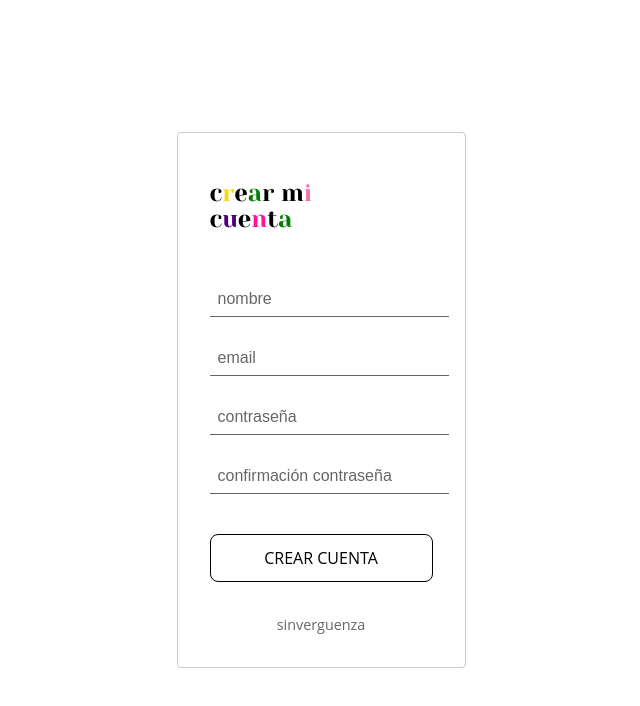
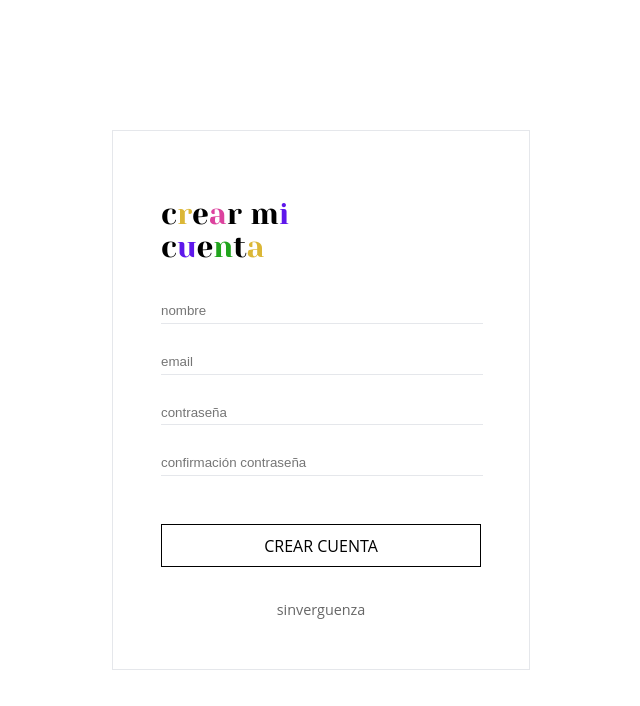
Before and after one commit to gestefania2/sinverguenza, a React (Vite) app: page /registro in a window 1280 px wide. Shown: the top 706 px of the page, without its empty margins (319-959 px from the left). Built offline with nearby package versions, Linux system fonts and the light colour scheme.

Commit message:
corregidos estilos de los formularios login y register

```diff
--- a/src/pages/auth/Login.css
+++ b/src/pages/auth/Login.css
@@ -19,6 +19,8 @@
     margin-bottom: 2rem;
     text-align: left;
     font-family: "Yeseva One";
+    font-size: 30px;
+
 }
 
 .form-container {
@@ -27,9 +29,6 @@
     gap: 1rem;
 }
 
-.input-container {
-    border-bottom: 1px solid #e5e7eb;
-}
 
 .form-container .generic-button{
     border-radius: 0px;
@@ -38,10 +37,11 @@
 
 .input-field {
     width: 100%;
-    padding-bottom: 0.5rem;
     padding-left:0;
     color: #4b5563;
     border: none;
+    padding-bottom: 0.3rem;
+
 }
 
 .input-field:focus {
@@ -50,44 +50,8 @@
 
 
 .footer {
-    margin-top: 1.5rem;
     text-align: center;
-    color: #4b5563;
-}
-
-/* Colores para las letras del título */
-.red {
-    color: #ef4444;
-}
-
-.yellow {
-    color: #eab308;
-}
-
-.blue {
-    color: #3b82f6;
-}
-
-.green {
-    color: #22c55e;
-}
-
-.purple {
-    color: #a855f7;
-}
-
-.pink {
-    color: #ec4899;
-}
-
-.indigo {
-    color: #6366f1;
-}
-
-.orange {
-    color: #f97316;
-}
-
-.teal {
-    color: #14b8a6;
-}
+    color: #666;
+    margin-top: 1rem;
+    font-size: 0.9rem;
+  }
--- a/src/pages/auth/RegisterForm.css
+++ b/src/pages/auth/RegisterForm.css
@@ -2,22 +2,16 @@
 
 .register-container {
     display: flex;
+    align-items: center;
     justify-content: center;
-  align-items: center;
     min-height: 100vh;
     background-color: white;
 }
 
 .register-form {
-  background-color: white;
-  padding: 2rem;
-  border: 1px solid #ccc;
-  border-radius: 4px;
-  width: 100%;
-  max-width: 400px;
-  display: flex;
-  flex-direction: column;
-  gap: 1rem;
+    width: 320px;
+    padding: 3rem;
+    border: 1px solid #e5e7eb;
 }
 
 .title {
@@ -25,39 +19,38 @@
     margin-bottom: 2rem;
     text-align: left;
     font-family: "Yeseva One";
+    font-size: 30px;
+}
+
+.form-container {
+    display: flex;
+    flex-direction: column;
+    gap: 1.5rem;  /* Aumentado el gap */
 }
 
 .input-field {
     width: 100%;
-  padding: 0.5rem;
+    padding-left: 0;
+    color: #4b5563;
     border: none;
-  border-bottom: 1px solid #666;
-  margin-bottom: 0.5rem;
-  font-size: 1rem;
+    border-bottom: 1px solid #e5e7eb;
+    padding-bottom: 0.3rem;
+    margin-bottom: 1.5rem;  /* Añadido margen inferior */
+}
+
+.input-field:focus {
     outline: none;
 }
 
-.input-field::placeholder {
-  color: #666;
-}
-
 .submit-button {
-  background-color: white;
-  border: 1px solid #000;
-  padding: 0.75rem;
-  font-size: 1rem;
-  cursor: pointer;
-  margin-top: 1rem;
-  transition: background-color 0.3s;
-}
-
-.submit-button:hover {
-  background-color: #f0f0f0;
+    margin-top: 1.5rem;  /* Aumentado el margen superior del botón */
+    border-radius: 0px;
+    width:100%;
 }
 
 .footer {
     text-align: center;
     color: #666;
-  margin-top: 1rem;
+    margin-top: 2rem;  /* Aumentado el margen superior del footer */
     font-size: 0.9rem;
 }
--- a/src/pages/auth/RegisterForm.jsx
+++ b/src/pages/auth/RegisterForm.jsx
@@ -7,20 +7,20 @@ const RegisterForm = () => {
             <form className="register-form">
                 <h1 className="title">
                     <span style={{ color: '#000000' }}>c</span>
-                    <span style={{ color: '#FFD700' }}>r</span>
+                    <span style={{ color: '#dbb736' }}>r</span>
                     <span style={{ color: '#000000' }}>e</span>
-                    <span style={{ color: '#008000' }}>a</span>
+                    <span style={{ color: '#dc429e' }}>a</span>
                     <span style={{ color: '#000000' }}>r</span>
                     {' '}
                     <span style={{ color: '#000000' }}>m</span>
-                    <span style={{ color: '#FF69B4' }}>i</span>
+                    <span style={{ color: '#5e17eb' }}>i</span>
                     <br />
                     <span style={{ color: '#000000' }}>c</span>
-                    <span style={{ color: '#4B0082' }}>u</span>
+                    <span style={{ color: '#5e17eb' }}>u</span>
                     <span style={{ color: '#000000' }}>e</span>
-                    <span style={{ color: '#FF1493' }}>n</span>
+                    <span style={{ color: '#21a41d' }}>n</span>
                     <span style={{ color: '#000000' }}>t</span>
-                    <span style={{ color: '#008000' }}>a</span>
+                    <span style={{ color: '#dbb736' }}>a</span>
                 </h1>
 
                 <input
```
Lines whose indentation alone changed are shown as unchanged.
